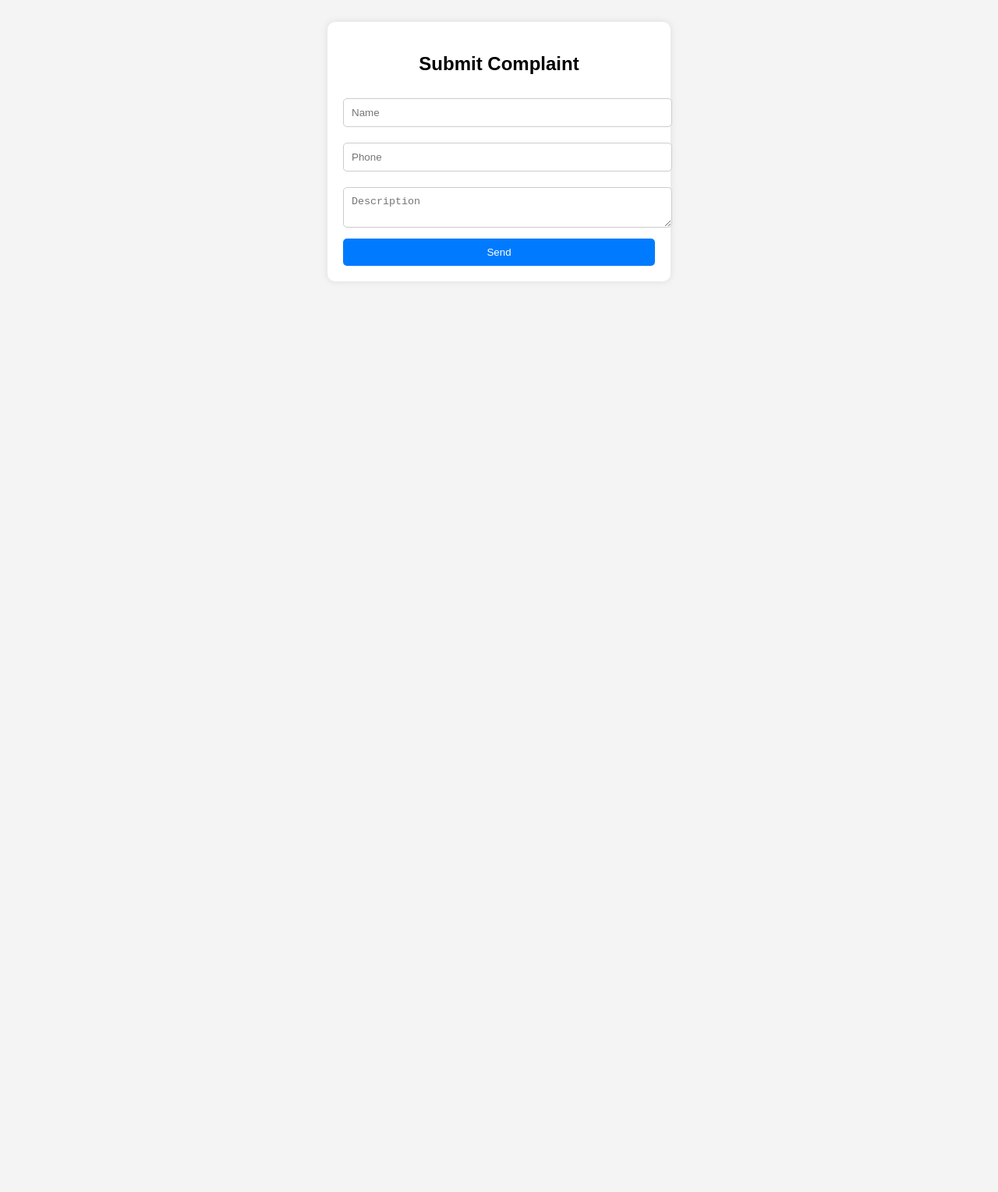
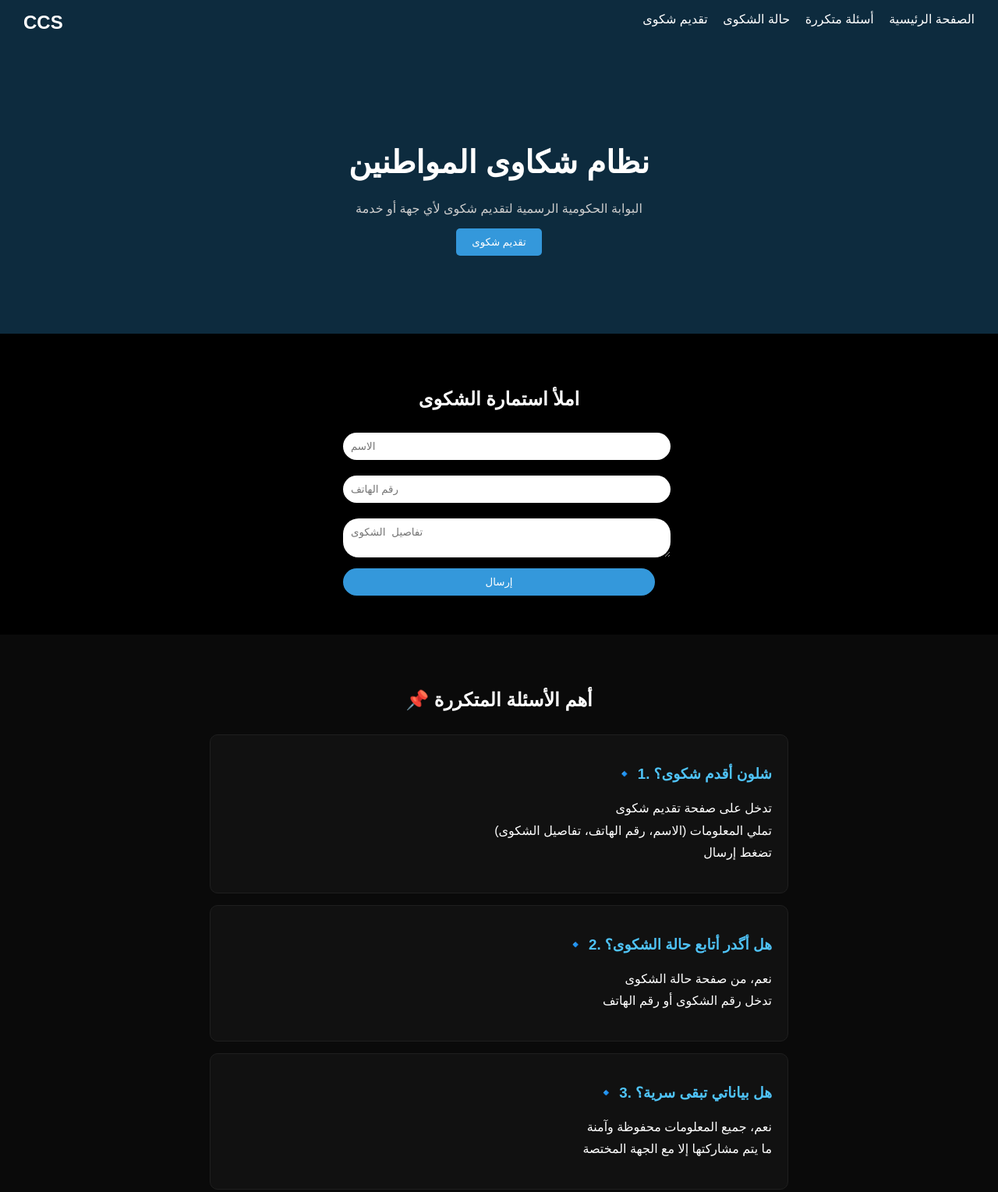
Before and after one commit to mizenmuthher-beep/complaint-system, a website: page public/index.html in a window 1280 px wide. Shown: the top 1529 px of the page at 78% size. Before the commit the page ends 800 px from the top, so only its background shows below. Drawn offline with Linux system fonts and the light colour scheme.

Commit message:
full UI with FAQ

```diff
--- a/public/index.html
+++ b/public/index.html
@@ -1,95 +1,227 @@
 <!DOCTYPE html>
-<html lang="en">
+<html lang="ar">
 <head>
 <meta charset="UTF-8">
-  <title>Complaint System</title>
+<title>نظام الشكاوى</title>
 
-  <!-- CSS -->
 <style>
 body {
+  margin: 0;
   font-family: Arial;
-      background: #f4f4f4;
-      padding: 20px;
+  background: #000;
+  color: white;
 }
 
-    .container {
-      width: 400px;
-      margin: auto;
-      background: white;
-      padding: 20px;
-      border-radius: 10px;
-      box-shadow: 0 0 10px rgba(0,0,0,0.1);
+/* NAVBAR */
+nav {
+  display: flex;
+  justify-content: space-between;
+  padding: 15px 30px;
+  background: #0d2b3e;
 }
 
-    h2 {
+nav h2 {
+  margin: 0;
+}
+
+nav a {
+  color: white;
+  margin-left: 15px;
+  text-decoration: none;
+}
+
+/* HERO */
+.hero {
   text-align: center;
+  padding: 100px 20px;
+  background: #0d2b3e;
+}
+
+.hero h1 {
+  font-size: 40px;
+}
+
+.hero p {
+  color: #ccc;
+}
+
+.hero button {
+  padding: 10px 20px;
+  background: #3498db;
+  border: none;
+  color: white;
+  border-radius: 5px;
+  cursor: pointer;
+}
+
+/* FORM */
+.form-section {
+  text-align: center;
+  padding: 50px 20px;
+}
+
+form {
+  max-width: 400px;
+  margin: auto;
 }
 
 input, textarea {
   width: 100%;
   margin: 10px 0;
   padding: 10px;
-      border: 1px solid #ccc;
-      border-radius: 5px;
+  border-radius: 20px;
+  border: none;
 }
 
-    button {
+button.submit {
   width: 100%;
   padding: 10px;
-      background: #007bff;
+  background: #3498db;
+  border: none;
+  border-radius: 20px;
   color: white;
-      border: none;
-      border-radius: 5px;
-      cursor: pointer;
 }
 
-    button:hover {
-      background: #0056b3;
+/* FAQ */
+.faq {
+  padding: 50px 20px;
+  background: #0a0a0a;
+}
+
+.faq h2 {
+  text-align: center;
+  margin-bottom: 30px;
+}
+
+.faq-item {
+  background: #111;
+  margin: 15px auto;
+  padding: 20px;
+  border-radius: 10px;
+  max-width: 700px;
+  text-align: right;
+  border: 1px solid #1f1f1f;
+}
+
+.faq-item h3 {
+  color: #4fc3f7;
+}
+
+.faq-item p {
+  margin-top: 10px;
+  line-height: 1.8;
 }
 </style>
+
 </head>
 
 <body>
 
-<div class="container">
-  <h2>Submit Complaint</h2>
+<!-- NAVBAR -->
+<nav>
+  <h2>CCS</h2>
+  <div>
+    <a href="#">الصفحة الرئيسية</a>
+    <a href="#">أسئلة متكررة</a>
+    <a href="#">حالة الشكوى</a>
+    <a href="#">تقديم شكوى</a>
+  </div>
+</nav>
 
-  <input type="text" id="name" placeholder="Name">
-  <input type="text" id="phone" placeholder="Phone">
-  <textarea id="description" placeholder="Description"></textarea>
-
-  <button onclick="sendComplaint()">Send</button>
+<!-- HERO -->
+<div class="hero">
+  <h1>نظام شكاوى المواطنين</h1>
+  <p>البوابة الحكومية الرسمية لتقديم شكوى لأي جهة أو خدمة</p>
+  <button onclick="document.getElementById('form').scrollIntoView()">تقديم شكوى</button>
 </div>
 
+<!-- FORM -->
+<div class="form-section" id="form">
+  <h2>املأ استمارة الشكوى</h2>
+
+  <form id="complaintForm">
+    <input type="text" id="name" placeholder="الاسم" required>
+    <input type="text" id="phone" placeholder="رقم الهاتف" required>
+    <textarea id="description" placeholder="تفاصيل الشكوى" required></textarea>
+    <button type="submit" class="submit">إرسال</button>
+  </form>
+</div>
+
+<!-- FAQ -->
+<section class="faq">
+  <h2>📌 أهم الأسئلة المتكررة</h2>
+
+  <div class="faq-item">
+    <h3>🔹 1. شلون أقدم شكوى؟</h3>
+    <p>
+      تدخل على صفحة تقديم شكوى<br>
+      تملي المعلومات (الاسم، رقم الهاتف، تفاصيل الشكوى)<br>
+      تضغط إرسال
+    </p>
+  </div>
+
+  <div class="faq-item">
+    <h3>🔹 2. هل أگدر أتابع حالة الشكوى؟</h3>
+    <p>
+      نعم، من صفحة حالة الشكوى<br>
+      تدخل رقم الشكوى أو رقم الهاتف
+    </p>
+  </div>
+
+  <div class="faq-item">
+    <h3>🔹 3. هل بياناتي تبقى سرية؟</h3>
+    <p>
+      نعم، جميع المعلومات محفوظة وآمنة<br>
+      ما يتم مشاركتها إلا مع الجهة المختصة
+    </p>
+  </div>
+
+  <div class="faq-item">
+    <h3>🔹 4. كم ياخذ وقت الرد على الشكوى؟</h3>
+    <p>
+      عادةً من 3 إلى 7 أيام عمل حسب نوع الشكوى
+    </p>
+  </div>
+
+  <div class="faq-item">
+    <h3>🔹 6. هل أگدر أرفع صور أو ملفات؟</h3>
+    <p>
+      نعم، تگدر تضيف:<br>
+      صور<br>
+      مستندات
+    </p>
+  </div>
+
+  <div class="faq-item">
+    <h3>🔹 7. هل لازم أسجل حساب؟</h3>
+    <p>
+      لا، ممكن تقدم شكوى بدون حساب<br>
+      لكن الحساب يساعدك تتابع بسهولة
+    </p>
+  </div>
+
+</section>
+
+<!-- SCRIPT -->
 <script>
-async function sendComplaint() {
+document.getElementById("complaintForm").addEventListener("submit", function(e){
+  e.preventDefault();
 
-  const name = document.getElementById("name").value;
-  const phone = document.getElementById("phone").value;
-  const description = document.getElementById("description").value;
-
-  const data = {
-    name,
-    phone,
-    description
+  const complaint = {
+    name: document.getElementById("name").value,
+    phone: document.getElementById("phone").value,
+    description: document.getElementById("description").value
   };
 
-  try {
-    await fetch("https://your-app.onrender.com/api/complaints", {
-      method: "POST",
-      headers: {
-        "Content-Type": "application/json"
-      },
-      body: JSON.stringify(data)
+  let data = JSON.parse(localStorage.getItem("complaints")) || [];
+  data.push(complaint);
+
+  localStorage.setItem("complaints", JSON.stringify(data));
+
+  alert("تم إرسال الشكوى بنجاح ✅");
+
+  this.reset();
 });
-
-    alert("تم إرسال الشكوى ✅");
-
-  } catch (error) {
-    alert("خطأ ❌");
-    console.error(error);
-  }
-}
 </script>
 
 </body>
```
Also changed, not shown: public/complaints.html (added, +57 -0 lines). Lines whose indentation alone changed are shown as unchanged.
